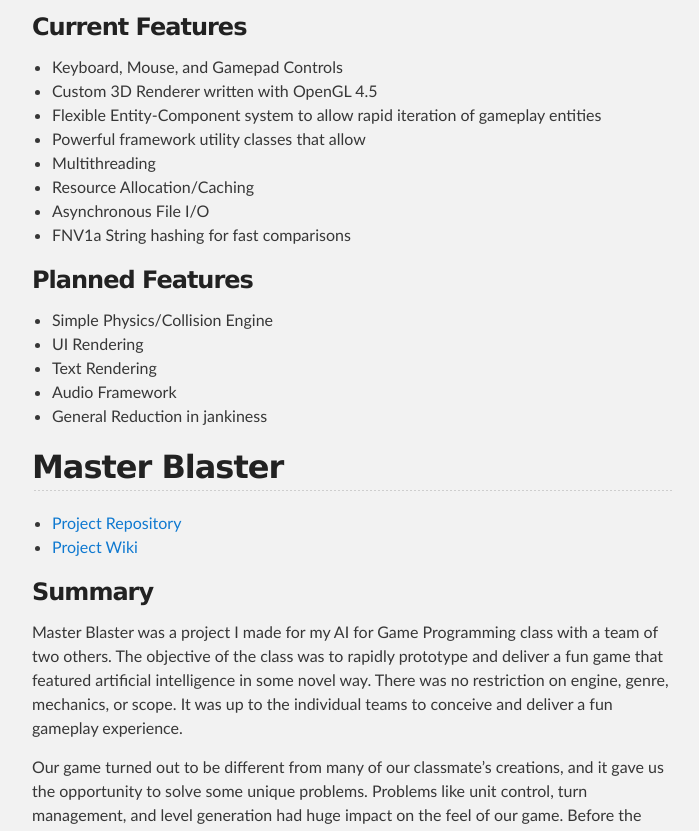
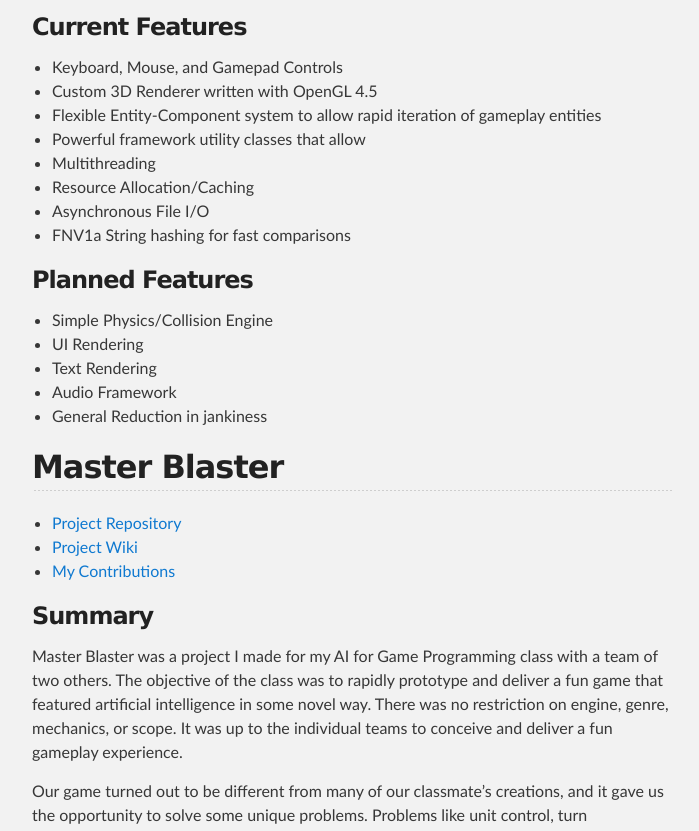
Before and after one commit to MrLever/MrLever.github.io, a Jekyll site: the page built from index.md, in a window 1280 px wide and 1400 px high, scrolled down 824 px. Shown: the top 831 px of the window, without its empty margins (288-987 px from the left). Built offline with Jekyll 4.4.1, drawn with Linux system fonts in a browser that asks for light colours; our own code applies the rules of GitHub Pages for plain Markdown files; some of the changed text lies outside the part shown; grey boxes are pictures that could not be loaded.

Commit message:
Remove line from master blaster summary

```diff
--- a/index.md
+++ b/index.md
@@ -31,13 +31,11 @@
 ## Master Blaster
 *   [Project Repository](https://github.com/Team-11-Games/MasterBlaster)
 *   [Project Wiki](https://github.com/Team-11-Games/MasterBlaster/wiki)
+*   [My Contributions](./assets/NicolasLaCognataMasterBlasterContributions.pdf)
 
 ### Summary
 Master Blaster was a project I made for my AI for Game Programming class with a team of two others. The objective of the class was to rapidly prototype and deliver a fun game that featured artificial intelligence in some novel way. There was no restriction on engine, genre, mechanics, or scope. It was up to the individual teams to conceive and deliver a fun gameplay experience.
 
-Our game turned out to be different from many of our classmate's creations, and it gave us the opportunity to solve some unique problems. Problems like unit control, turn management, and level generation had huge impact on the feel of our game. Before the game was even playable, those three systems needed to be running smoothly. That high barrier put a lot of pressure on us for the early deadlines that expected gameplay.
+Our game turned out to be different from many of our classmate's creations, and it gave us the opportunity to solve some unique problems. Problems like unit control, turn management, and level generation had huge impact on the feel of our game.
 
 ![MasterBlaster](./assets/MrBoom.gif)
-
-### Contributions
-My contributions are to the project are detailed [here](./assets/NicolasLaCognataMasterBlasterContributions.pdf)
```
